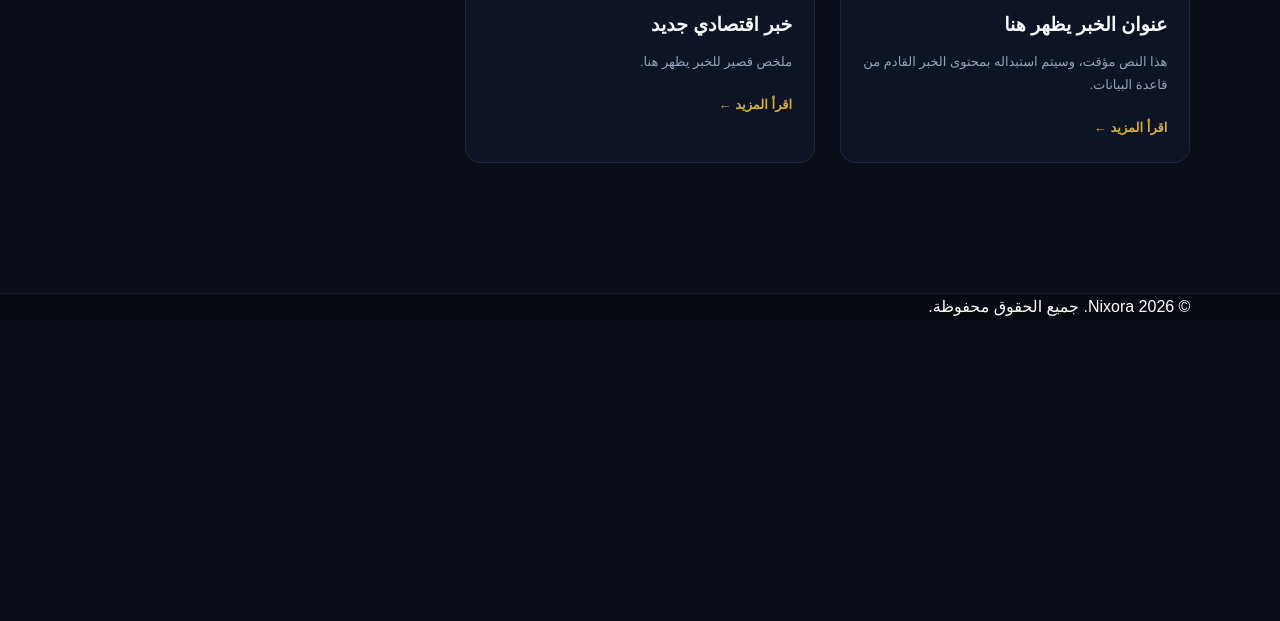
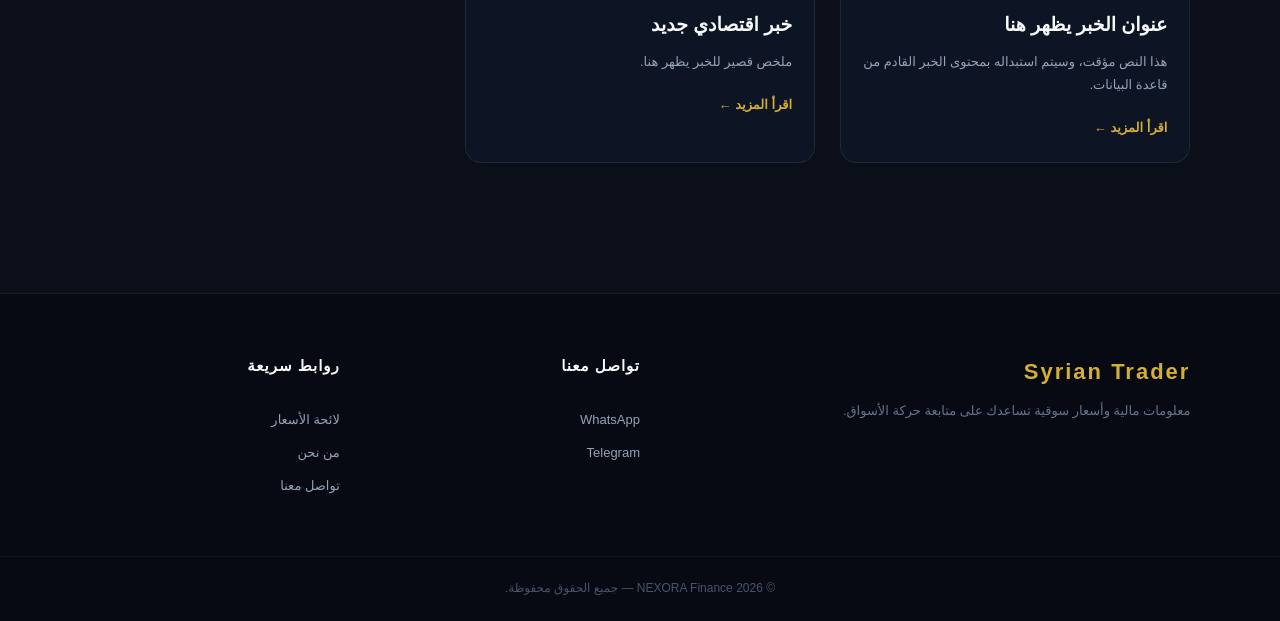
Before and after one commit to hanaaaboush-droid/nexora-finance, a website: page news.html in a window 1280 px wide. Shown: the part 767-1388 px from the top of the page. Before the commit the page ends 1087 px from the top, so only its background shows below. Drawn offline with Linux system fonts and the light colour scheme; a web font is replaced by a local one.

Commit message:
Update footer section and script references in news.html

```diff
--- a/news.html
+++ b/news.html
@@ -182,24 +182,38 @@
     </main>
 
 
+
     <!-- =========================
          FOOTER
     ========================== -->
     <footer class="footer">
+        <div class="footer-container">
+            <div class="footer-brand">
+                <h2>Syrian Trader</h2>
+                <span>معلومات مالية وأسعار سوقية تساعدك على متابعة حركة الأسواق.</span>
+            </div>
 
-        <div class="container">
+            <div class="footer-contact">
+                <h3>تواصل معنا</h3>
+                <a href="https://wa.me/963980768738" target="_blank">WhatsApp</a>
+                <a href="https://t.me/Abdulrahmanaboush" target="_blank">Telegram</a>
+            </div>
 
-            <p>
-                © 2026 Nixora. جميع الحقوق محفوظة.
-            </p>
-
+            <div class="footer-links">
+                <h3>روابط سريعة</h3>
+                <a href="#prices">لائحة الأسعار</a>
+                <a href="#">من نحن</a>
+                <a href="#">تواصل معنا</a>
+            </div>
         </div>
 
+        <div class="copyright">
+            © 2026 NEXORA Finance — جميع الحقوق محفوظة.
+        </div>
     </footer>
 
-
     <!-- JavaScript -->
-    <script src="news.js"></script>
+    <script src="script.js"></script>
 
 </body>
 
```
